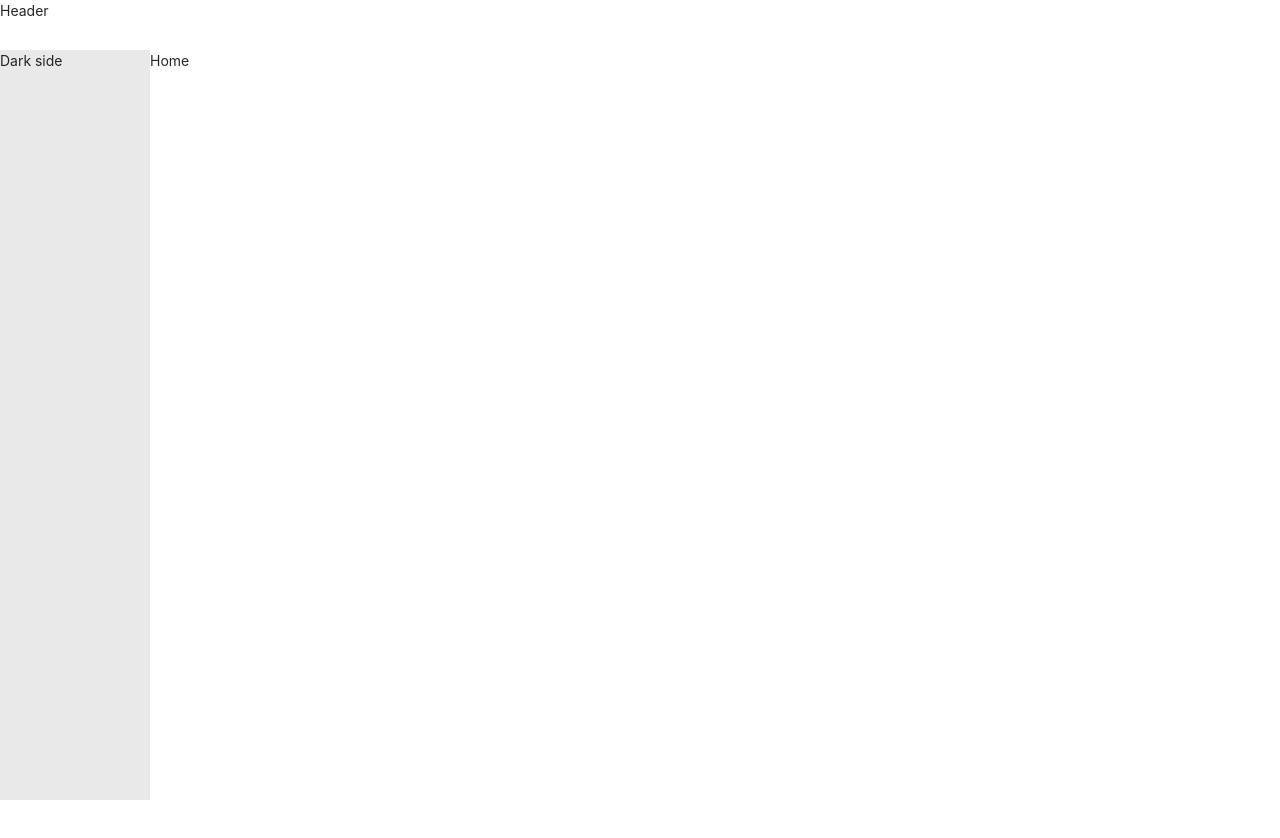
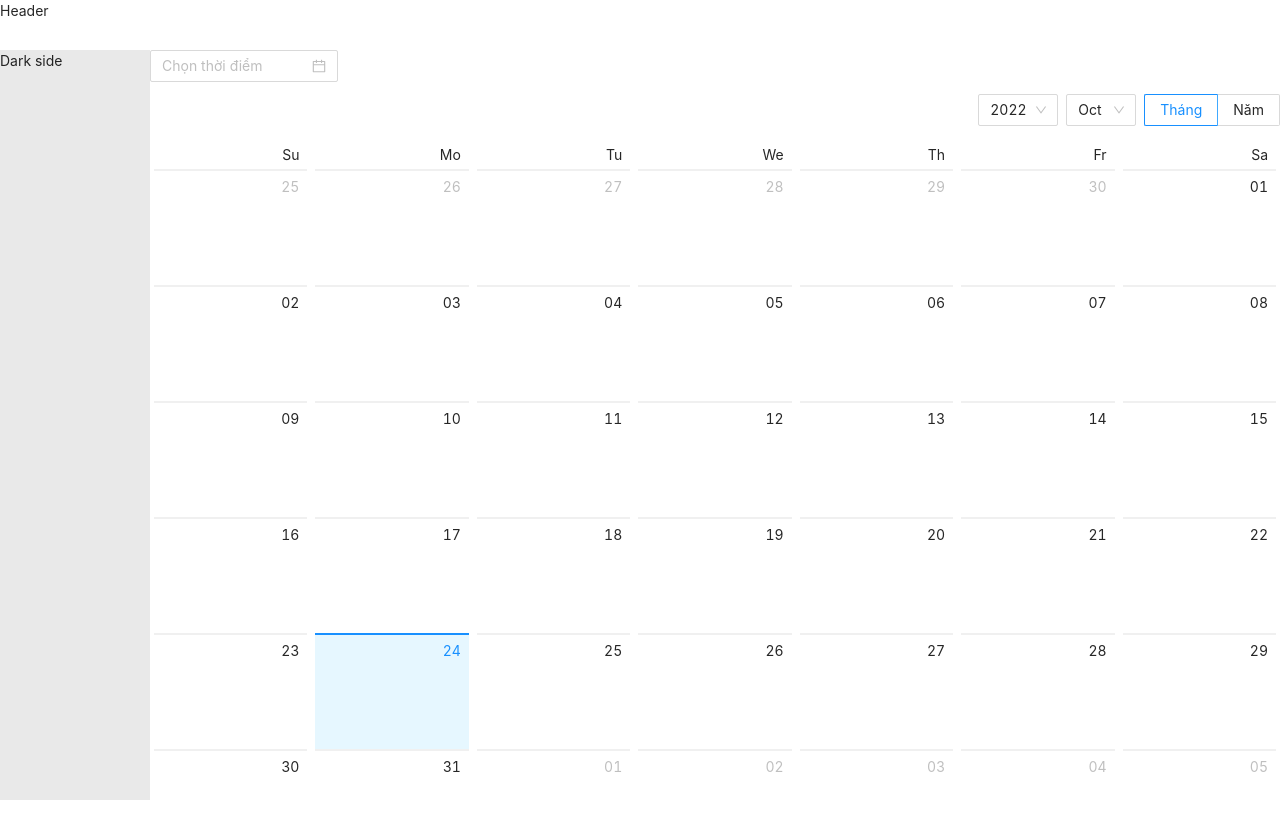
Before and after one commit to Duc-Quang-0310/Frontend-PTIT, a React (Vite) app: page / in a window 1280 px wide. Shown: the top 838 px of the page. Before the commit the page ends 800 px from the top, so only its background shows below. Built offline with nearby package versions, Linux system fonts and the light colour scheme.

Commit message:
[QuangND] FEATURE create calendar components

```diff
--- /dev/null
+++ b/src/components/Calendar/CalendarUI.tsx
@@ -0,0 +1,13 @@
+import { CalendarProps as AtnDCalendarProps } from 'antd/lib/calendar';
+import moment from 'moment';
+import { forwardRef } from 'react';
+import { Calendar } from 'antd';
+
+interface CalendarProps extends AtnDCalendarProps<moment.Moment> {}
+
+const CalendarUI = forwardRef<any, CalendarProps>((props, ref) => {
+  return <Calendar />;
+});
+
+CalendarUI.displayName = 'CalendarUI';
+export default CalendarUI;
--- a/src/pages/Home/Home.tsx
+++ b/src/pages/Home/Home.tsx
@@ -1,5 +1,13 @@
+import CalendarUI from 'components/Calendar/CalendarUI';
+import DatePickerUI from 'components/DatePicker/DatePickerUI';
+
 const Home = () => {
-  return <div>Home</div>;
+  return (
+    <div>
+      <DatePickerUI />
+      <CalendarUI />
+    </div>
+  );
 };
 
 export default Home;
```
